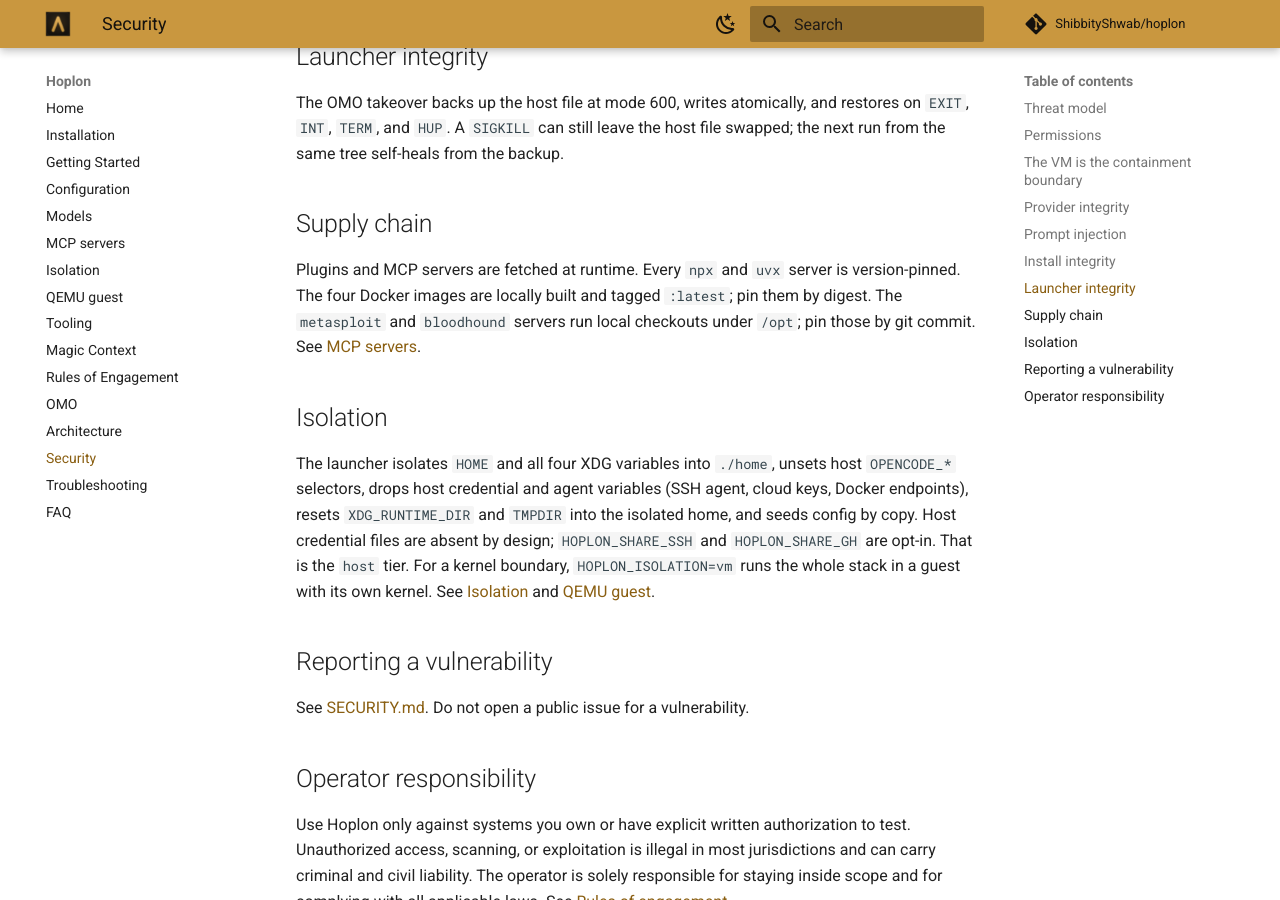
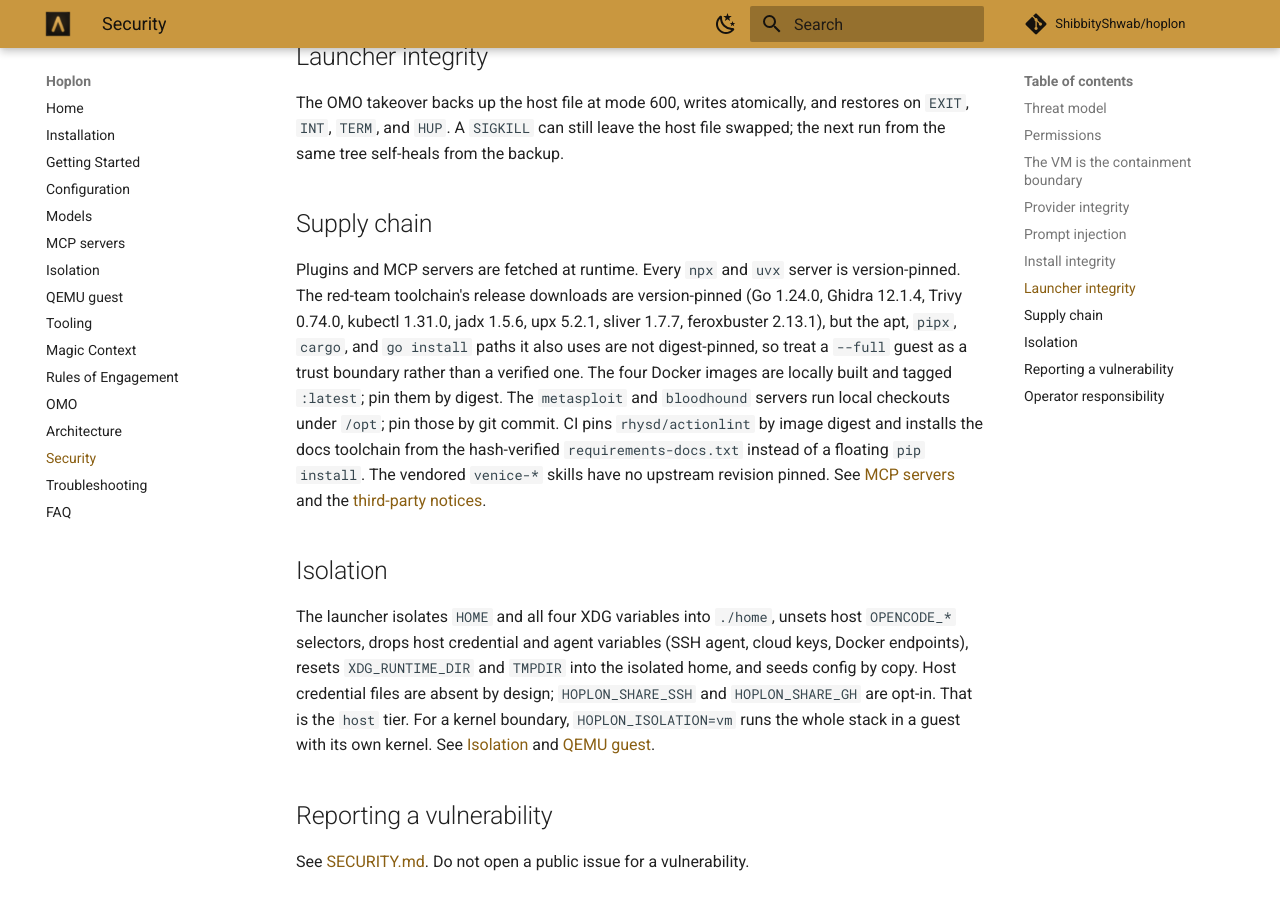
Before and after one commit to ShibbityShwab/hoplon, an MkDocs documentation site: the page built from docs/security.md, in a window 1280 px wide and 900 px high, scrolled down 1840 px. Built offline with MkDocs 1.6.1 and Material for MkDocs 9.7.7, drawn with Linux system fonts in a browser that asks for light colours; comment, search, counter and statistics services are not loaded.

Commit message:
fix(supply): pin CI images and docs deps, correct notices
ci.yml pins the actionlint image by index digest instead of the :latest tag; pages.yml installs mkdocs-material from a fully pinned, hash-verified requirements-docs.txt with --require-hashes; THIRD_PARTY_NOTICES corrects Magic Context to 0.43.1 and adds the Go toolchain, Ghidra, and the fetched release tools with SPDX ids and provenance. Adds tests for the Go tarball and the VM provisioning path.

```diff
--- a/docs/security.md
+++ b/docs/security.md
@@ -71,9 +71,18 @@
 ## Supply chain
 
 Plugins and MCP servers are fetched at runtime. Every `npx` and `uvx` server is
-version-pinned. The four Docker images are locally built and tagged `:latest`;
-pin them by digest. The `metasploit` and `bloodhound` servers run local checkouts
-under `/opt`; pin those by git commit. See [MCP servers](mcp-servers.md).
+version-pinned. The red-team toolchain's release downloads are version-pinned
+(Go 1.24.0, Ghidra 12.1.4, Trivy 0.74.0, kubectl 1.31.0, jadx 1.5.6, upx 5.2.1,
+sliver 1.7.7, feroxbuster 2.13.1), but the apt, `pipx`, `cargo`, and
+`go install` paths it also uses are not digest-pinned, so treat a `--full`
+guest as a trust boundary rather than a verified one. The four Docker images
+are locally built and tagged `:latest`; pin them by digest. The `metasploit`
+and `bloodhound` servers run local checkouts under `/opt`; pin those by git
+commit. CI pins `rhysd/actionlint` by image digest and installs the docs
+toolchain from the hash-verified `requirements-docs.txt` instead of a floating
+`pip install`. The vendored `venice-*` skills have no upstream revision pinned.
+See [MCP servers](mcp-servers.md) and the
+[third-party notices](https://github.com/ShibbityShwab/hoplon/blob/main/THIRD_PARTY_NOTICES.md).
 
 ## Isolation
 
--- a/requirements-docs.txt
+++ b/requirements-docs.txt
@@ -339,7 +339,7 @@
 mkdocs-material==9.7.7 \
     --hash=sha256:8ea9bb1737a5b524a5f9dcf2e1b4ebda8274ae3008aa7845720a97083bef708f \
     --hash=sha256:c0649c065b1b0512d60aad8c10f947f8e455284475239b364b610f2deb4d0855
-    # via -r /tmp/opencode/reqs.in
+    # (top-level requirement)
 mkdocs-material-extensions==1.3.1 \
     --hash=sha256:10c9511cea88f568257f960358a467d12b970e1f7b2c0e5fb2bb48cab1928443 \
     --hash=sha256:adff8b62700b25cb77b53358dad940f3ef973dd6db797907c49e3c2ef3ab4e31
```
Also changed, not shown: THIRD_PARTY_NOTICES.md (+111 -9 lines), 6 other files.
